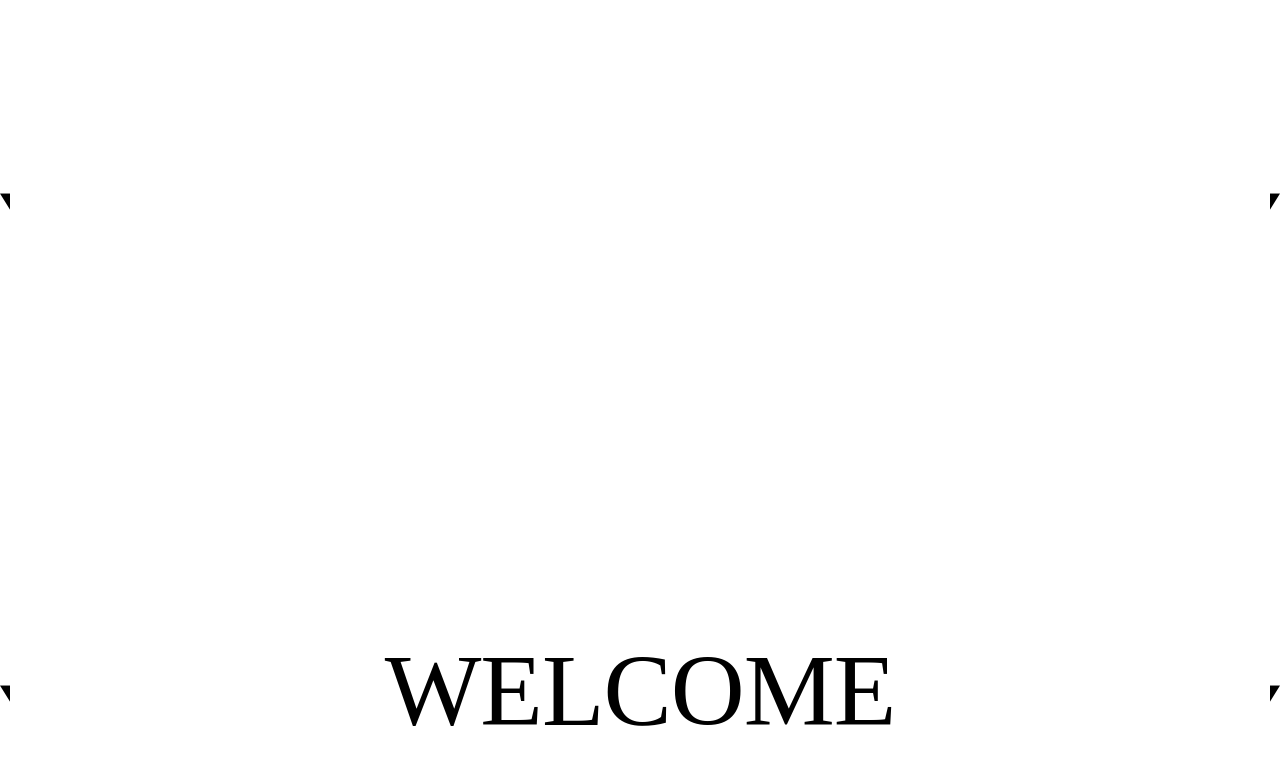
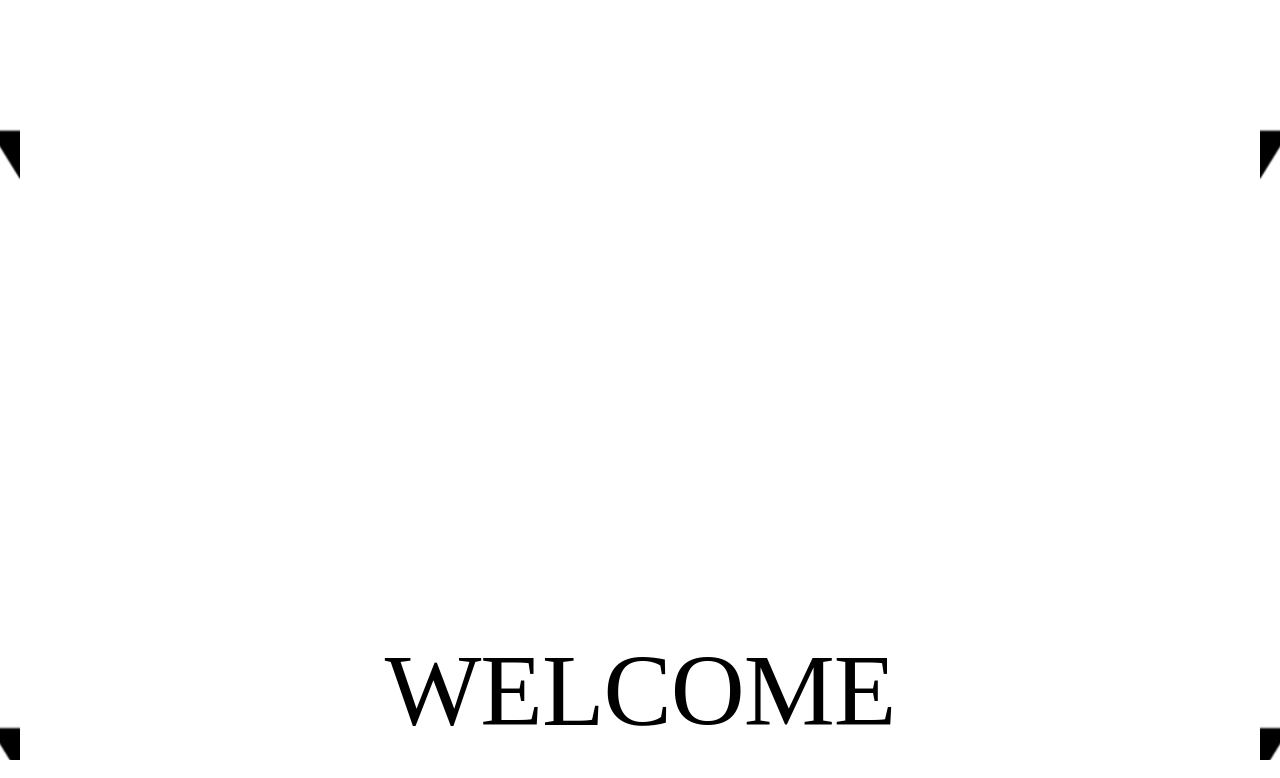
Before and after one commit to nikau-2018/the-va, a React app in the folder client/: page / in a window 1280 px wide. Shown: the top 778 px of the page. Built offline with nearby package versions, Linux system fonts and the light colour scheme; a web font is replaced by a local one.

Commit message:
Border updates

```diff
--- a/client/src/index.css
+++ b/client/src/index.css
@@ -9,7 +9,7 @@ html {
   border-left: 1em solid transparent;
   border-right: 1em solid transparent;
   height: 100%;
-  border-image: url("./images/triangle.png") 10 stretch;
+  border-image: url("./images/triangle.png") 27 23 / 50px 30px / 1rem;
   border-image-repeat: repeat;
 }
 
```
